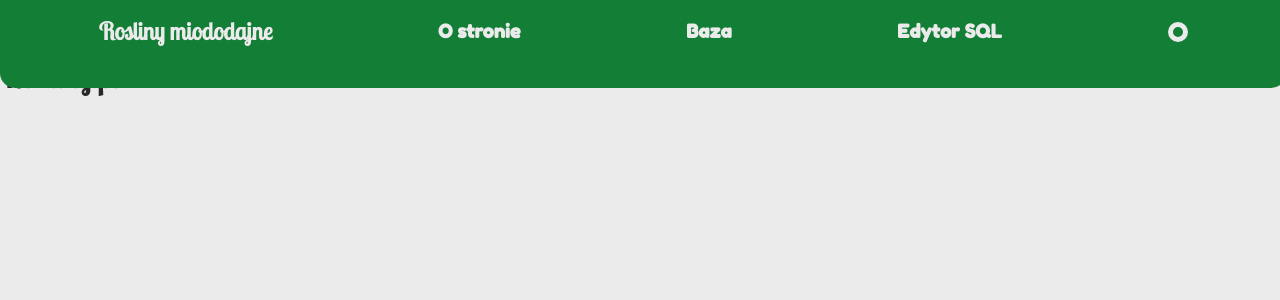
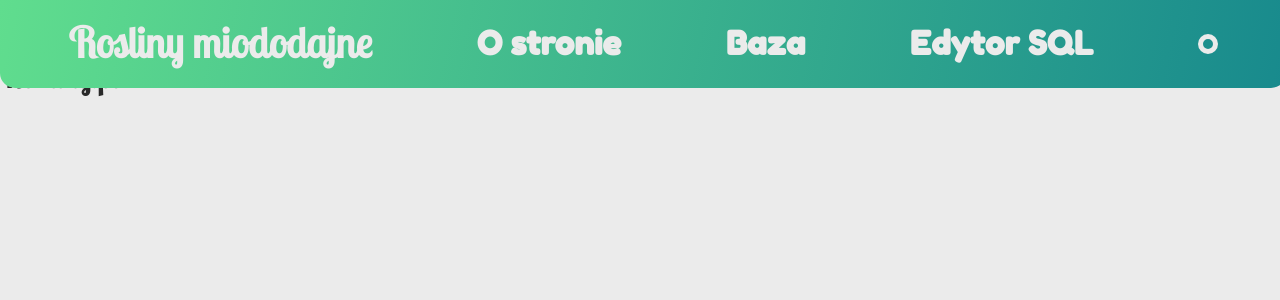
Before and after one commit to piotreknow02/rosliny-miododajne-client, a Next.js app: page /baza in a window 1280 px wide. Shown: the top 300 px of the page. Built offline with nearby package versions, Linux system fonts and the light colour scheme; a web font is replaced by a local one.

Commit message:
Zaktualizowano navbar
kusząco

```diff
--- a/public/themes/varlight.css
+++ b/public/themes/varlight.css
@@ -4,5 +4,5 @@
     --secondary-color: #749e85;
     --bg-color: #ebebeb;
     --text-color: #292929;
-    --gradient: inear-gradient( 102.1deg,  #60dd8e 0%, #188a8d 100% );
+    --gradient: linear-gradient( 102.1deg,  #60dd8e 0%, #188a8d 100% );
 }
--- a/styles/Navbar.module.css
+++ b/styles/Navbar.module.css
@@ -1,6 +1,6 @@
 .nav
 {
-    background-color: var(--primary-color);
+    background-image: var(--gradient);
     position: fixed;
     top: 0px;
     width: 98%;
@@ -15,9 +15,7 @@
     justify-content: space-around;
     align-items: center;
     list-style: none;
-}
-.nav > ul
-{
+    font-size: 3.5vmin;
     color: var(--bg-color);
 }
 .themebtn
@@ -25,6 +23,8 @@
     border-radius: 9000px;
     border: 5px solid var(--bg-color);
     padding: 5px;
+    display: grid;
+    place-items: center;
 }
 .spacer
 {
```
